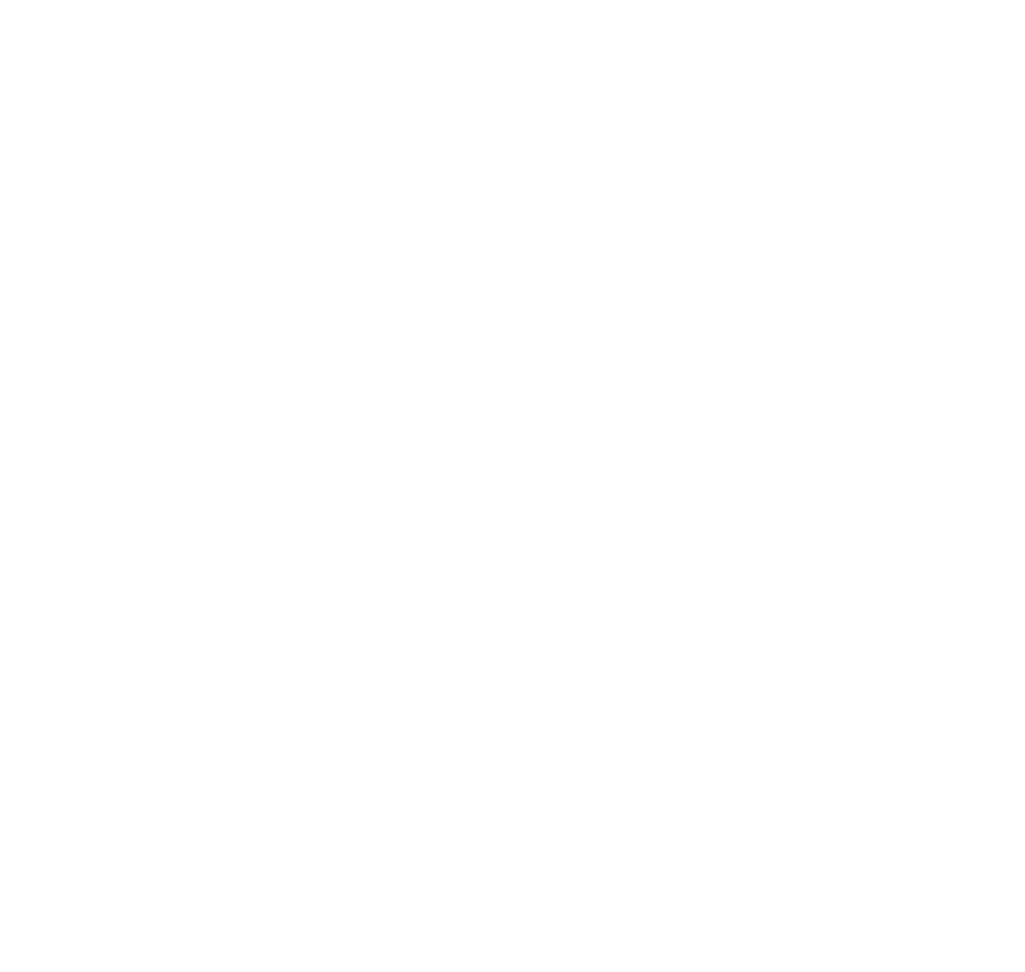
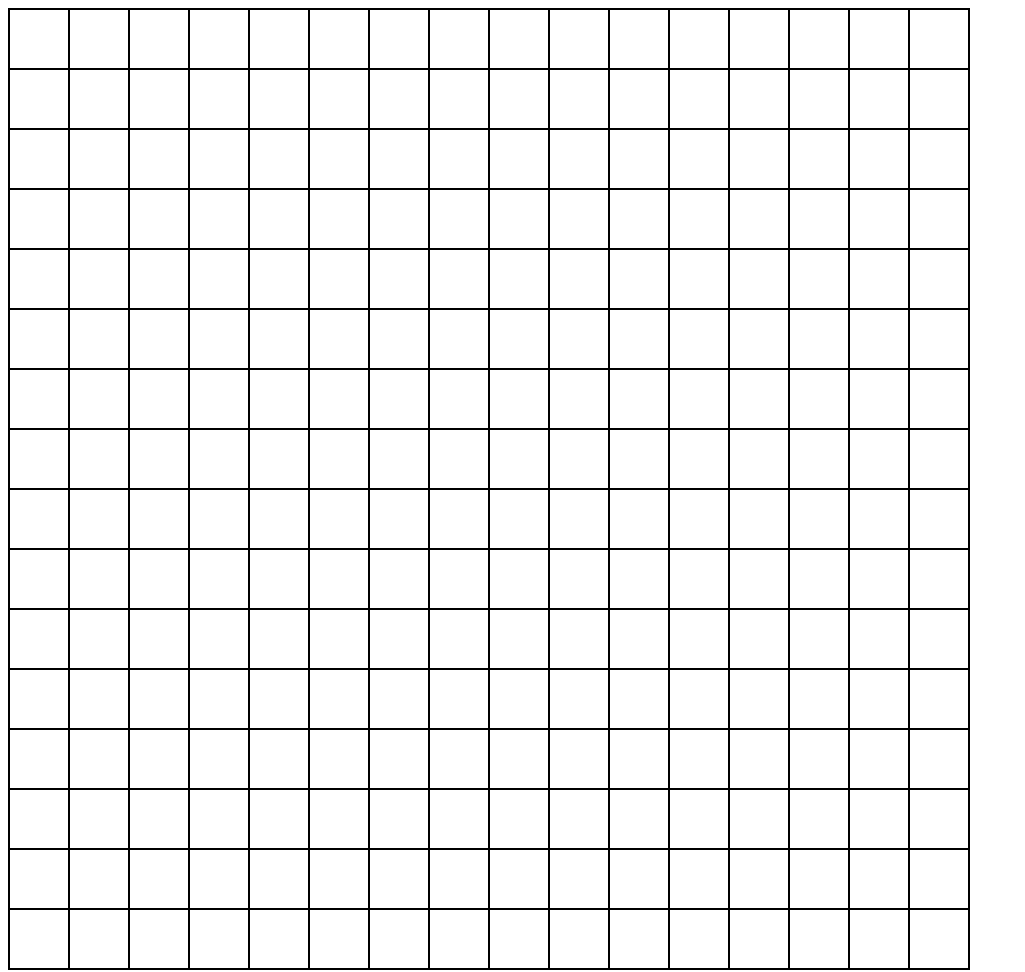
Before and after one commit to gouda64/web-dev-projects, a plain HTML site: page index.html in a window 1280 px wide. Shown: the whole page, without its empty margins (0-1025 px from the left). Before the commit the page ends 800 px from the top, so only its background shows below. Drawn offline with Linux system fonts and the light colour scheme.

Commit message:
Set up grid

```diff
--- a/index.html
+++ b/index.html
@@ -7,6 +7,6 @@
         <title>Etch-a-Sketch</title>
     </head>
     <body>
-
+        <div class="display"></div>
     </body>
 </html>
--- a/script.js
+++ b/script.js
@@ -0,0 +1,18 @@
+let gridSize = 16;
+
+let display = document.querySelector(".display");
+
+function setGrid(gridSize) {
+    display.style.gridTemplate = `repeat(${gridSize}, 1fr) / repeat(${gridSize}, 1fr)`;
+    while (display.firstChild) {
+        display.removeChild(display.firstChild);
+    }
+
+    for (let i = 0; i < gridSize*gridSize; i++) {
+        const div = document.createElement("div");
+        div.classList.add("display-child");
+        display.appendChild(div);
+    }
+}
+
+setGrid(gridSize)
--- a/style.css
+++ b/style.css
@@ -0,0 +1,13 @@
+.display {
+    border-style: solid;
+    border-width: 1px;
+    display: grid;
+
+    height: 960px;
+    width: 960px;
+}
+
+.display-child {
+    border-style: solid;
+    border-width: 1px;
+}
```
